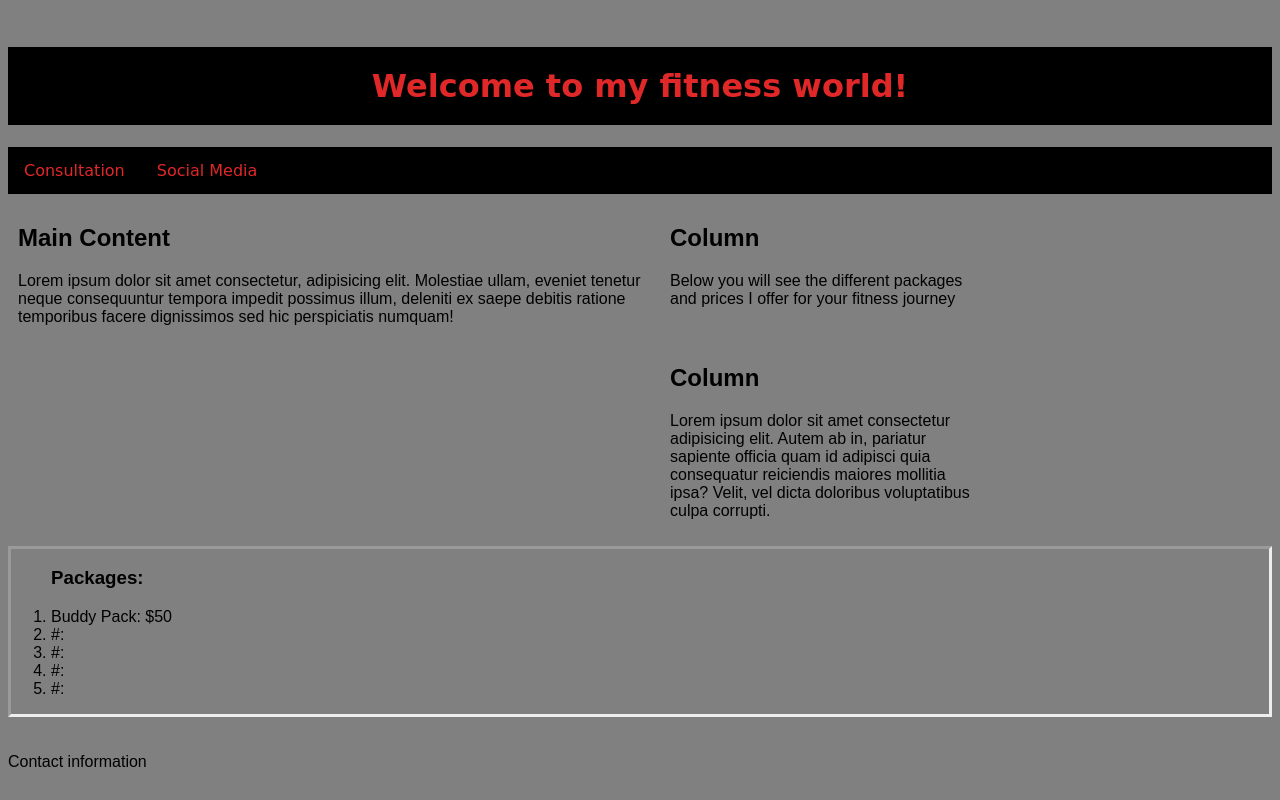
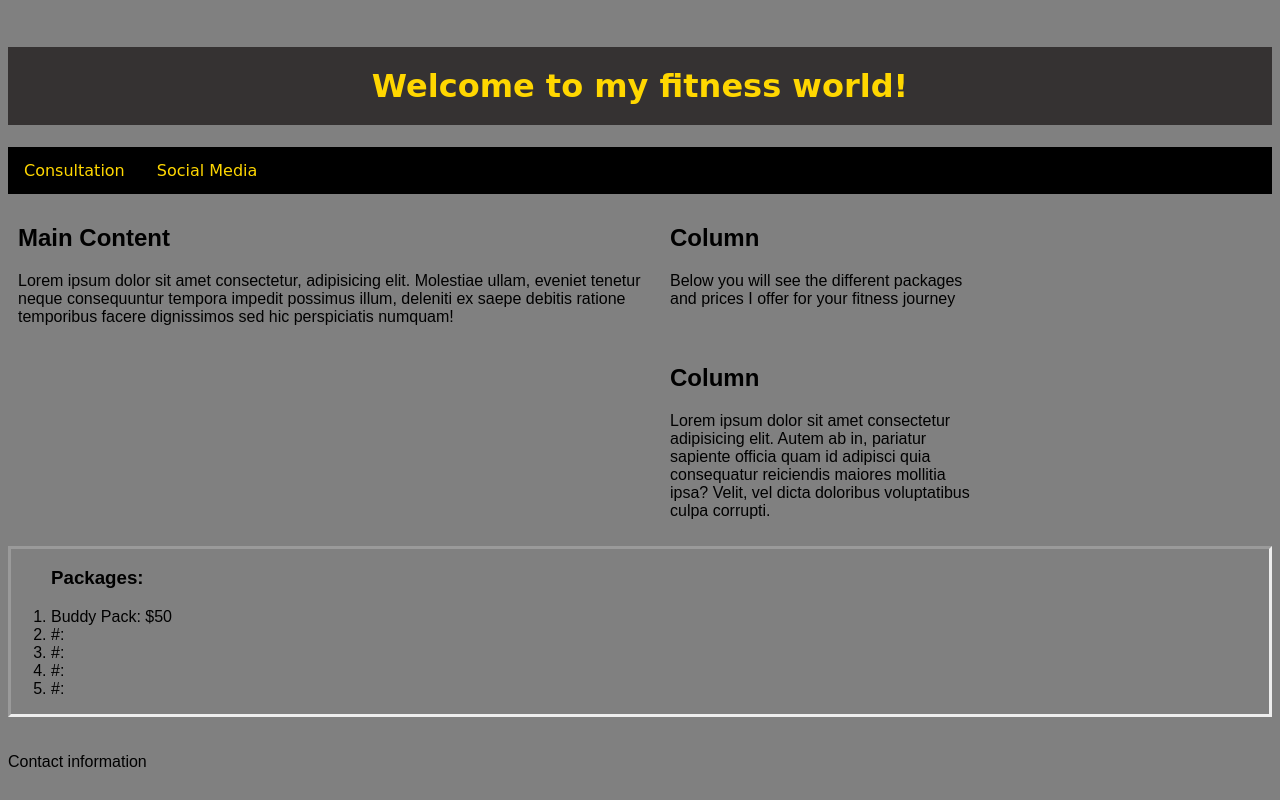
Before and after one commit to nicudemosB/Fitness_app, a plain HTML site: page index.html in a window 1280 px wide. Drawn offline with Linux system fonts and the light colour scheme; a web font is replaced by a local one.

Commit message:
changed color and opacity of title and navbar

```diff
--- a/style.css
+++ b/style.css
@@ -1,7 +1,7 @@
 .title {
     text-align: center;
-    background-color: rgb(0, 0, 0);
-    color: rgb(224, 40, 40);
+    background-color: rgba(35, 31, 31, 0.807);
+    color: gold;
     padding: 20px;
     font-family: 'Plaster', cursive;
 }
@@ -14,7 +14,7 @@
 .navbar a {
     float: left;
     display: block;
-    color: rgb(224, 40, 40);
+    color: gold;
     text-align: center;
     padding: 14px 16px;
     text-decoration: none;
```
